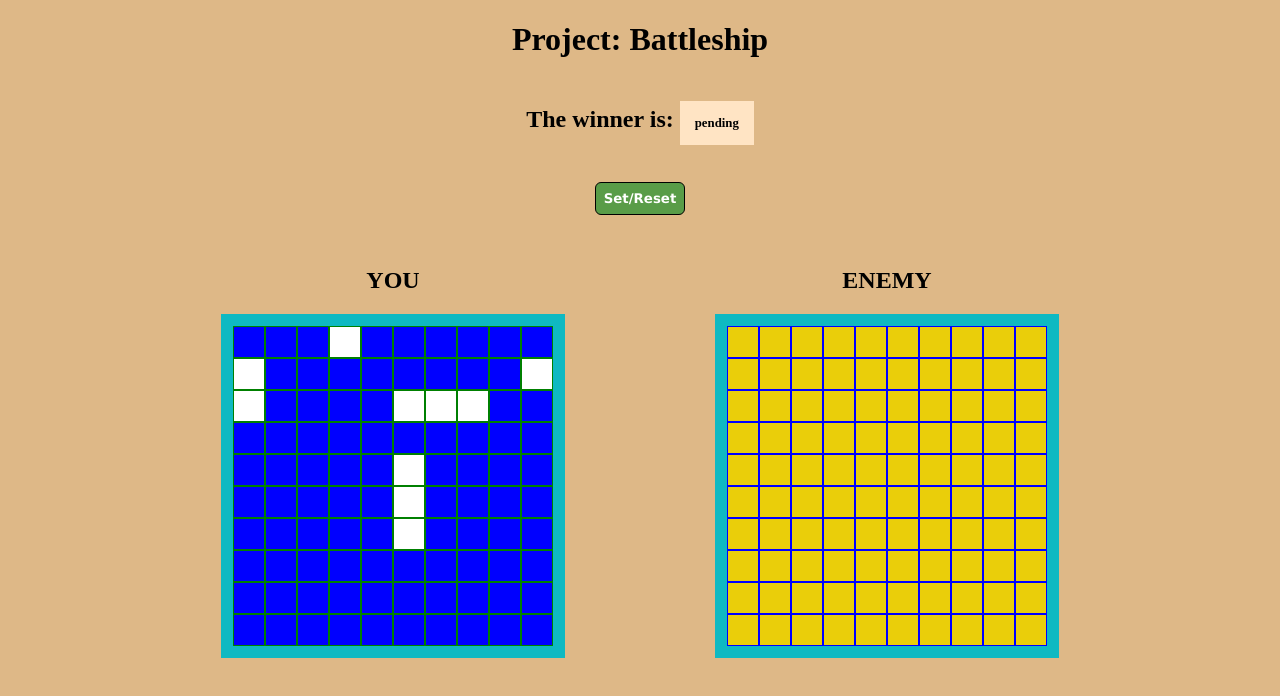
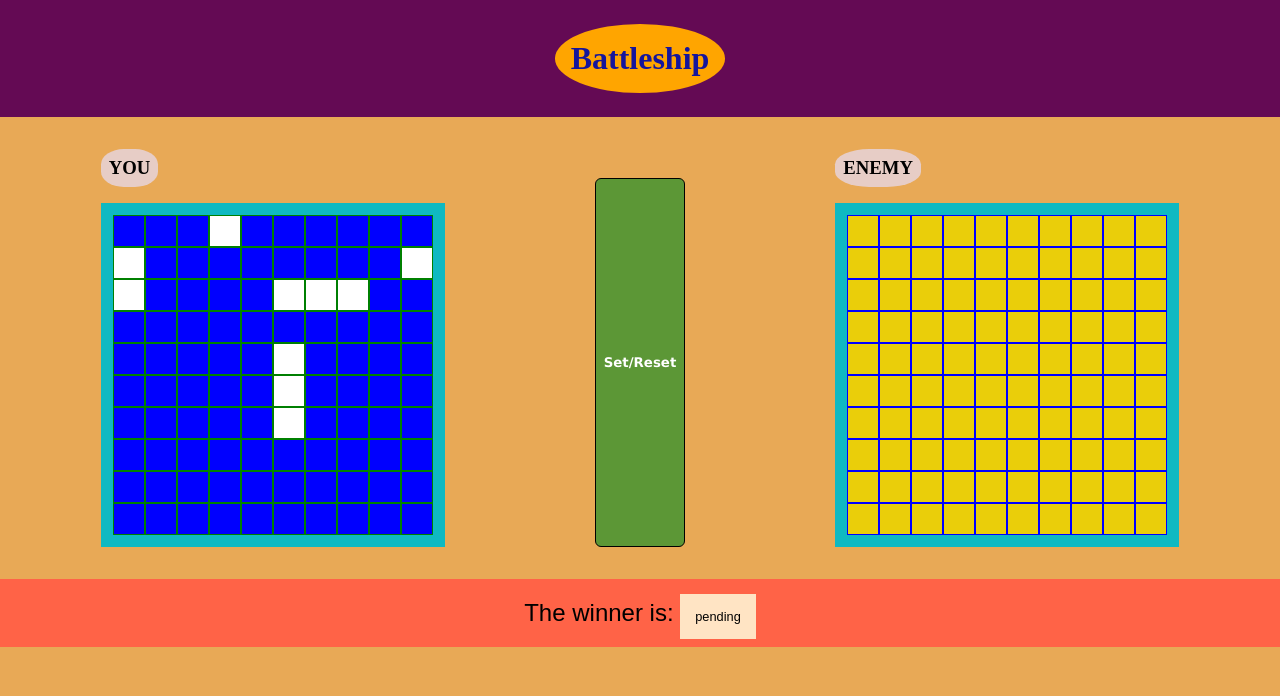
Before and after one commit to coffee-marios/Battleship, a website with bundled scripts: page index.html in a window 1280 px wide. Built offline with nearby package versions, Linux system fonts and the light colour scheme.

Commit message:
Add css on the text and reorganize the layout

```diff
--- a/index.html
+++ b/index.html
@@ -10,26 +10,24 @@
 </head>
 
 <body>
-    <h1 class="title">Project: Battleship</h1>
-
-    <div id="intro">
-        <h2 id="declareWinner">The winner is: <span id="winnerIs" class="colorWaiting">pending</span></h2>
-        <button id="random-1">Set/Reset</button>
+    <div id="title-top">
+        <h1 class="title">Battleship</h1>
     </div>
-
 
     <div id="two_boards">
         <div>
-            <h2 class="title">YOU</h2>
+            <h3 class="title-board">YOU</h3>
+            <div id="board_1"></div>
+        </div>
+        <button id="random-1">Set/Reset</button>
+        <div>
+            <h3 class="title-board">ENEMY</h3>
+            <div id="board_2"></div>
+        </div>
 
-            <div id="board_1"></div>
-
-        </div>
-        <div>
-            <h2 class="title">ENEMY</h2>
-            <div id="board_2"></div>
-
-        </div>
+    </div>
+    <div id="bottom-message">
+        <h2 id="declareWinner">The winner is: <span id="winnerIs" class="colorWaiting">pending</span></h2>
 
     </div>
 
--- a/style.css
+++ b/style.css
@@ -1,14 +1,51 @@
-body {
-    background-color: burlywood;
+* {
     margin: 0;
+    padding: 0;
 }
 
-.title {
-    text-align: center;
+body {
+    background-color: rgb(232, 169, 86);
+
 }
 
-#intro {
+#title-top {
     text-align: center;
+    background-color: rgb(100, 10, 84);
+    padding: 1.5rem;
+
+}
+
+.title,
+.title-board {
+    max-width: min-content;
+}
+
+
+.title {
+    border-radius: 50%;
+
+    margin: auto;
+    background-color: orange;
+    padding: 1rem;
+    color: rgb(21, 21, 156);
+}
+
+.title-board {
+    border-radius: 40%;
+
+    padding: 0.5rem;
+    background-color: rgba(232, 208, 206, 0.933);
+    margin-bottom: 1rem;
+
+}
+
+
+
+
+#declareWinner {
+    padding: 20px;
+    font-family: Arial, Helvetica, sans-serif;
+    font-weight: 100;
 }
 
 #random-1 {
@@ -28,34 +65,6 @@ body {
 
 }
 
-
-
-#declareWinner {
-    margin-top: 3rem;
-    text-align: center;
-}
-
-
-
-
-.colorWaiting {
-    background-color: bisque;
-    font-size: 0.8rem;
-    padding: 15px;
-
-}
-
-.colorLost {
-    background-color: rgb(223, 12, 12);
-    font-size: 1.5rem;
-    padding: 5px;
-}
-
-.colorWon {
-    background-color: rgb(131, 235, 115);
-    font-size: 1.5rem;
-    padding: 5px;
-}
 
 #two_boards {
     display: flex;
@@ -138,7 +147,32 @@ body {
     border: 1px rgb(61, 50, 18) solid;
     line-height: 2;
     font-weight: 500;
-    /* margin: 13px auto; */
-    /* height: 4px;
-    width: 4px; */
+
 }
+
+#bottom-message {
+    background-color: tomato;
+    text-align: center;
+    margin-top: 1rem;
+    font-family: 'Trebuchet MS', 'Lucida Sans Unicode', 'Lucida Grande', 'Lucida Sans', Arial, sans-serif;
+
+}
+
+.colorWaiting {
+    background-color: bisque;
+    font-size: 0.8rem;
+    padding: 15px;
+
+}
+
+.colorLost {
+    background-color: rgb(223, 12, 12);
+    font-size: 1.5rem;
+    padding: 5px;
+}
+
+.colorWon {
+    background-color: rgb(131, 235, 115);
+    font-size: 1.5rem;
+    padding: 5px;
+}
```
